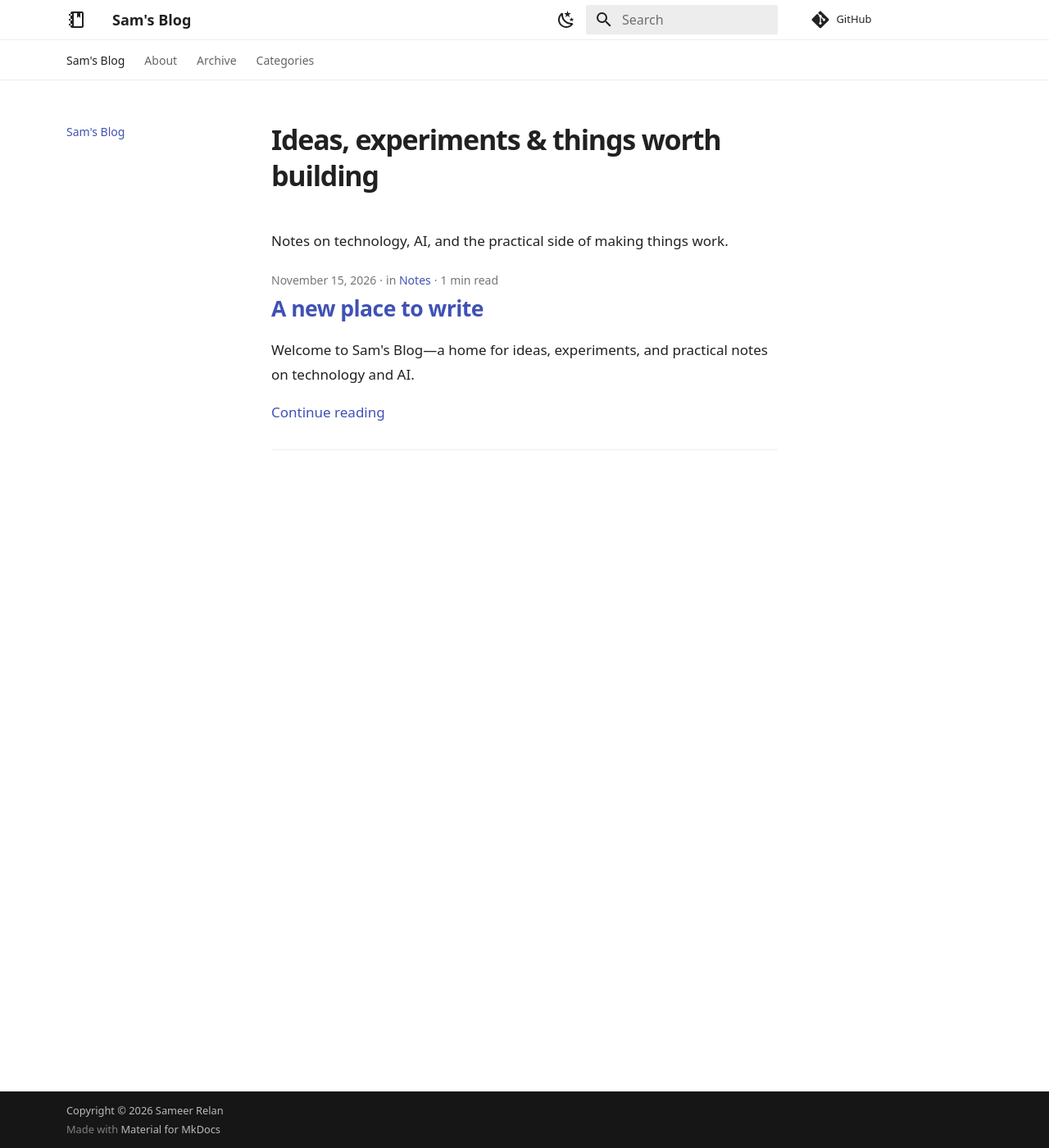
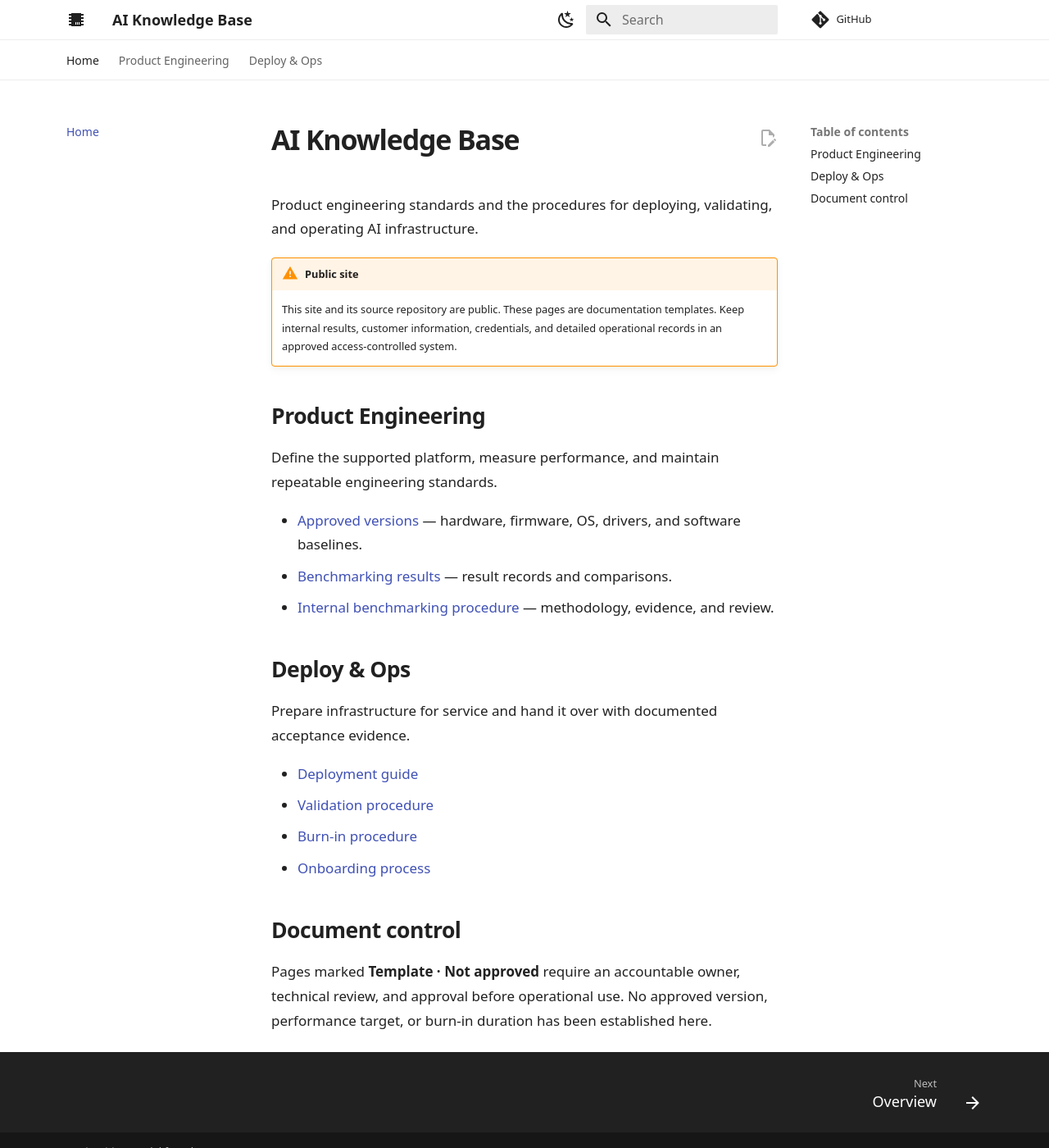
Before and after one commit to thusspokesam/samsblog, an MkDocs documentation site: the page built from docs/index.md, in a window 1280 px wide and 1400 px high. Shown: the whole window at 82% size. Built offline with MkDocs 1.6.1 and Material for MkDocs 9.7.7, drawn with Linux system fonts in a browser that asks for light colours; comment, search, counter and statistics services are not loaded.

Commit message:
Convert blog to AI knowledge base with engineering and operations templates

```diff
--- a/docs/index.md
+++ b/docs/index.md
@@ -1,6 +1,27 @@
----
-title: Sam's Blog
----
-# Ideas, experiments & things worth building
+# AI Knowledge Base
 
-Notes on technology, AI, and the practical side of making things work.
+Product engineering standards and the procedures for deploying, validating, and operating AI infrastructure.
+
+!!! warning "Public site"
+    This site and its source repository are public. These pages are documentation templates. Keep internal results, customer information, credentials, and detailed operational records in an approved access-controlled system.
+
+## Product Engineering
+
+Define the supported platform, measure performance, and maintain repeatable engineering standards.
+
+- [Approved versions](product-engineering/approved-versions.md) — hardware, firmware, OS, drivers, and software baselines.
+- [Benchmarking results](product-engineering/benchmarking-results.md) — result records and comparisons.
+- [Internal benchmarking procedure](product-engineering/benchmarking-procedure.md) — methodology, evidence, and review.
+
+## Deploy & Ops
+
+Prepare infrastructure for service and hand it over with documented acceptance evidence.
+
+- [Deployment guide](deploy-ops/deployment-guide.md)
+- [Validation procedure](deploy-ops/validation-procedure.md)
+- [Burn-in procedure](deploy-ops/burn-in-procedure.md)
+- [Onboarding process](deploy-ops/onboarding-process.md)
+
+## Document control
+
+Pages marked **Template · Not approved** require an accountable owner, technical review, and approval before operational use. No approved version, performance target, or burn-in duration has been established here.
--- a/docs/posts/2026-11-15-hello-world.md
+++ /dev/null
@@ -1,17 +0,0 @@
----
-date: 2026-11-15
-categories:
-  - Notes
-description: A new home for ideas, experiments, and practical notes.
----
-# A new place to write
-
-Welcome to Sam's Blog—a home for ideas, experiments, and practical notes on technology and AI.
-
-<!-- more -->
-
-The aim is simple: keep useful things in one place, make them easy to find, and leave room for ideas to develop.
-
-Some posts will be walkthroughs. Others will be short observations or notes from a project. The common thread is curiosity and a focus on what is useful.
-
-This is the first page. More to come.
--- a/mkdocs.yml
+++ b/mkdocs.yml
@@ -1,14 +1,13 @@
-site_name: Sam's Blog
+site_name: AI Knowledge Base
 site_url: https://thusspokesam.github.io/samsblog/
-site_description: Notes on technology, AI, and things worth building.
-site_author: Sameer Relan
+site_description: Product engineering, deployment, and operations documentation for AI infrastructure.
 repo_url: https://github.com/thusspokesam/samsblog
 edit_uri: edit/main/docs/
 theme:
   name: material
   font: false
   icon:
-    logo: material/notebook-outline
+    logo: material/chip
   palette:
     - scheme: default
       primary: white
@@ -24,21 +23,29 @@ theme:
         name: Switch to light mode
   features:
     - navigation.tabs
+    - navigation.sections
+    - navigation.indexes
     - navigation.top
+    - navigation.footer
     - search.suggest
     - search.highlight
+    - content.action.edit
     - content.code.copy
 plugins:
   - search
-  - blog:
-      blog_dir: .
-      post_date_format: long
-      post_url_format: "{date}/{slug}"
-      archive_date_format: yyyy
-      categories: true
 nav:
-  - Blog: index.md
-  - About: about.md
+  - Home: index.md
+  - Product Engineering:
+      - Overview: product-engineering/index.md
+      - Approved versions: product-engineering/approved-versions.md
+      - Benchmarking results: product-engineering/benchmarking-results.md
+      - Internal benchmarking procedure: product-engineering/benchmarking-procedure.md
+  - Deploy & Ops:
+      - Overview: deploy-ops/index.md
+      - Deployment guide: deploy-ops/deployment-guide.md
+      - Validation procedure: deploy-ops/validation-procedure.md
+      - Burn-in procedure: deploy-ops/burn-in-procedure.md
+      - Onboarding process: deploy-ops/onboarding-process.md
 extra_css:
   - stylesheets/extra.css
 markdown_extensions:
@@ -46,4 +53,5 @@ markdown_extensions:
   - attr_list
   - pymdownx.highlight
   - pymdownx.superfences
-copyright: Copyright © 2026 Sameer Relan
+  - pymdownx.tasklist:
+      custom_checkbox: true
```
Also changed, not shown: README.md (+10 -34 lines), docs/about.md (deleted, +0 -7 lines), docs/deploy-ops/burn-in-procedure.md (added, +40 -0 lines), docs/deploy-ops/deployment-guide.md (added, +33 -0 lines), docs/deploy-ops/index.md (added, +12 -0 lines), docs/deploy-ops/onboarding-process.md (added, +42 -0 lines), docs/deploy-ops/validation-procedure.md (added, +32 -0 lines), docs/product-engineering/approved-versions.md (added, +37 -0 lines), docs/product-engineering/benchmarking-procedure.md (added, +39 -0 lines), docs/product-engineering/benchmarking-results.md (added, +36 -0 lines), docs/product-engineering/index.md (added, +9 -0 lines).
